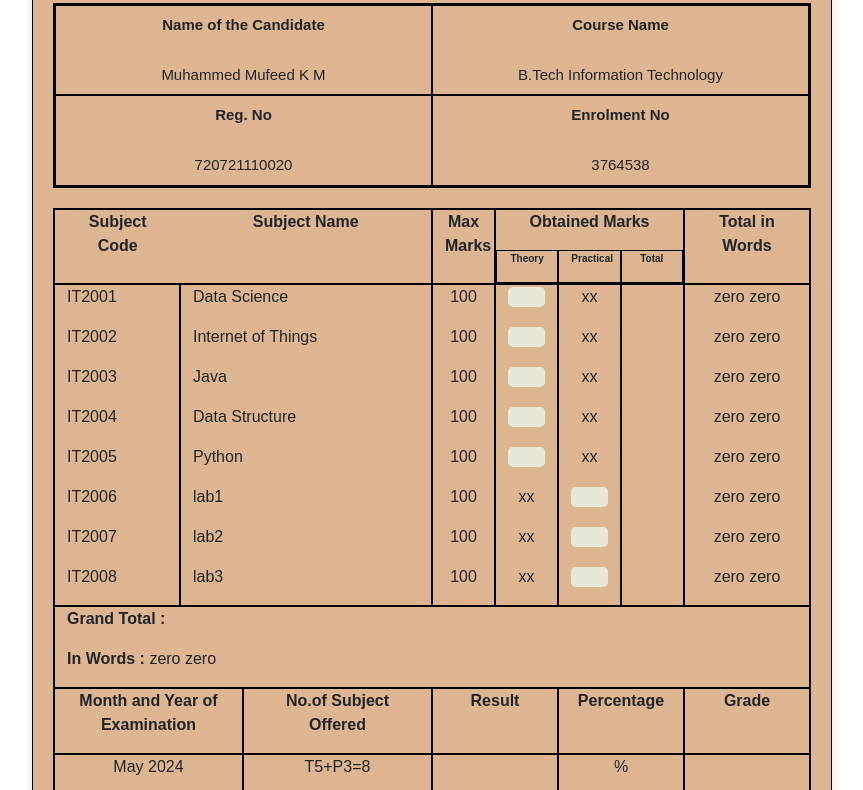
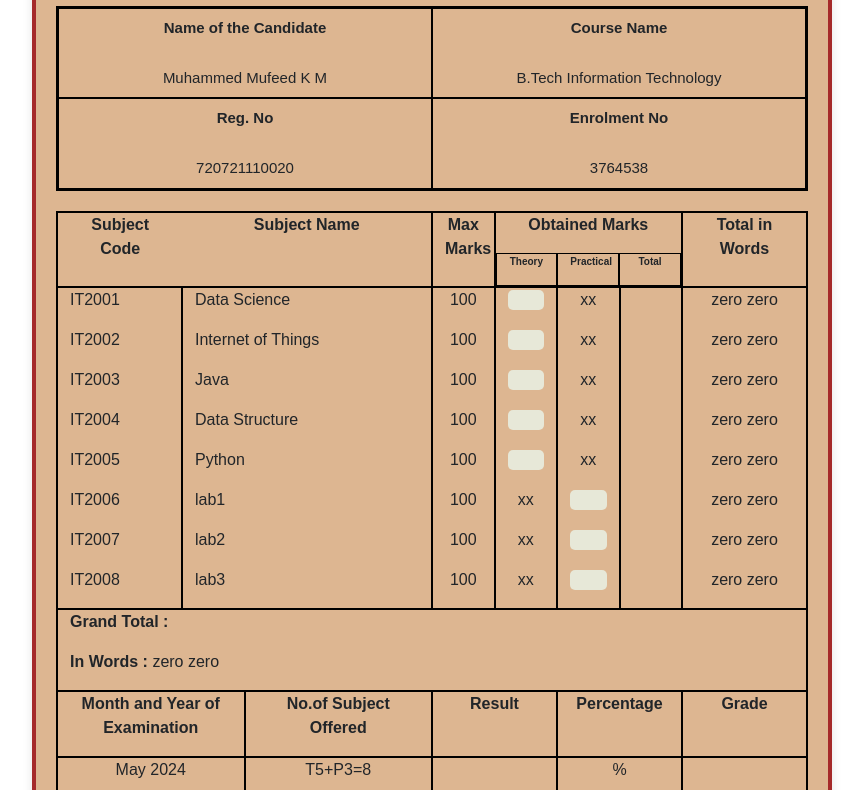
Before and after one commit to Mufeedkm010/Creating-a-Mark-sheet-using-HTML-CSS-and-JAVASCRIPT, a plain HTML site: page index.html in a window 1280 px wide. Shown: the part 397-1187 px from the top of the page, without its empty margins (208-1071 px from the left). Drawn offline with nearby package versions, Linux system fonts and the light colour scheme.

Commit message:
Add files via upload

```diff
--- a/style.css
+++ b/style.css
@@ -11,7 +11,7 @@
 .container {
     background-color: rgb(221, 182, 145);
     padding: 20px;
-    border: 1px solid #000;
+    border: 4px solid brown;
     width: 800px;
     position: relative;
     box-shadow: 0 0 10px rgba(0, 0, 0, 0.1);
```
